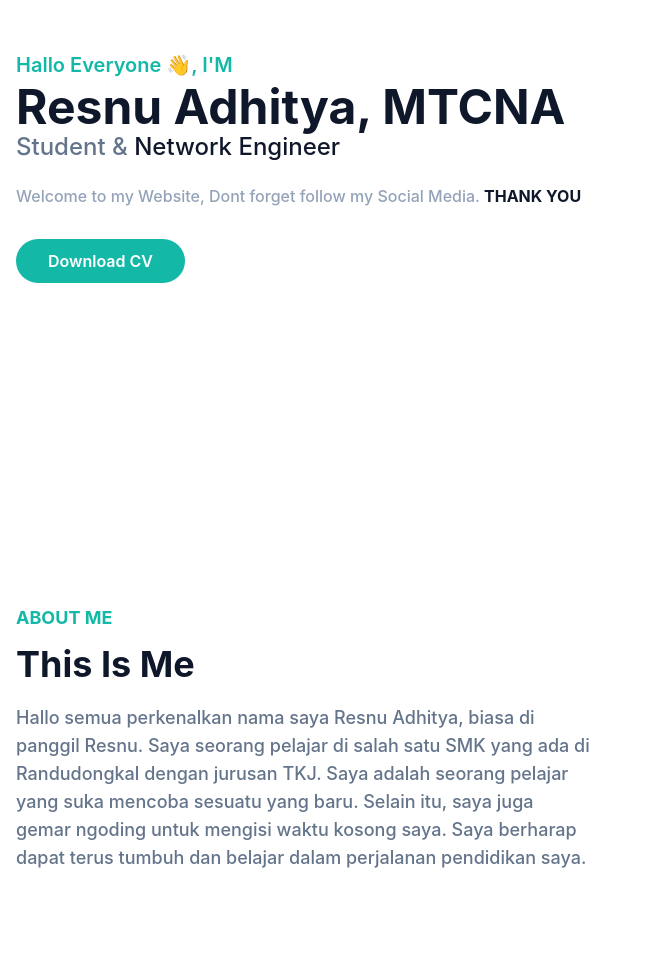
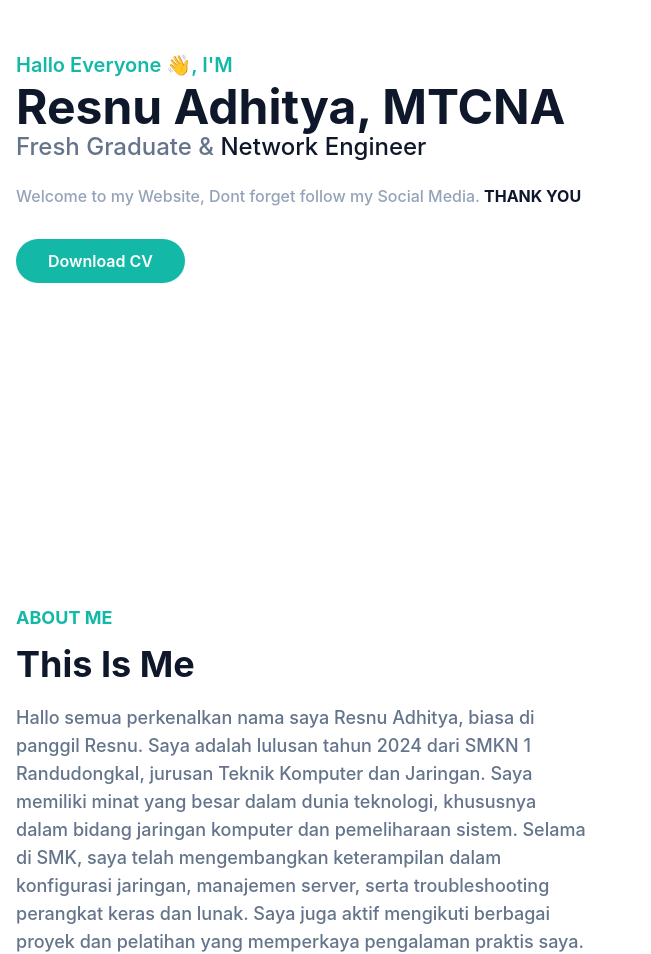
Before and after one commit to Resnu32/ResnuadhityaPortfolio, a website: page index.html in a window 1280 px wide. Shown: the part 280-1234 px from the top of the page, 0-651 px from the left. Drawn offline with Linux system fonts and the light colour scheme.

Commit message:
Update index.html

```diff
--- a/index.html
+++ b/index.html
@@ -71,7 +71,7 @@
             <div class="flex flex-wrap">
                 <div class="w-full self-center px-4 lg:w-1/2">
                     <h1 class="text-base font-semibold text-primary md:text-xl">Hallo Everyone 👋, I'M <span class="block font-bold text-dark text-4xl mt-1 lg:text-5xl dark:text-white">Resnu Adhitya, MTCNA</span></h1>
-                    <h2 class="font-medium text-slate-500 text-lg mb-5 lg:text-2xl">Student & <span class="text-dark dark:text-white ">Network Engineer</span></h2>
+                    <h2 class="font-medium text-slate-500 text-lg mb-5 lg:text-2xl">Fresh Graduate & <span class="text-dark dark:text-white ">Network Engineer</span></h2>
                     <p class="font-medium text-slate-400 mb-10 leading-relaxed">Welcome to my Website, Dont forget follow my Social Media. <span class="text-dark font-bold dark:text-white">THANK YOU</span></p>
 
                     <a href="https://drive.google.com/file/d/1oC9QkVQjX2VKDiae8o0Swbf2ERjVCadF/view?usp=drive_link" class="text-base font-semibold text-white bg-primary py-3 px-8 rounded-full hover:shadow-lg hover:opacity-80 transition duration-300 ease-in-out">Download CV</a>
@@ -97,7 +97,7 @@
                 <div class="w-full px-4 mb-10 lg:w-1/2">
                     <h4 class="font-bold uppercase text-primary text-lg mb-3">About Me</h4>
                     <h2 class="font-bold text-dark text-3xl mb-5 max-w-md lg:text-4xl dark:text-white">This Is Me</h2>
-                    <p class="font-medium text-base text-secondary max-w-xl lg:text-lg">Hallo semua perkenalkan nama saya Resnu Adhitya, biasa di panggil Resnu. Saya seorang pelajar di salah satu SMK yang ada di Randudongkal dengan jurusan TKJ. Saya adalah seorang pelajar yang suka mencoba sesuatu yang baru. Selain itu, saya juga gemar ngoding untuk mengisi waktu kosong saya. Saya berharap dapat terus tumbuh dan belajar dalam perjalanan pendidikan saya.</p>
+                    <p class="font-medium text-base text-secondary max-w-xl lg:text-lg">Hallo semua perkenalkan nama saya Resnu Adhitya, biasa di panggil Resnu. Saya adalah lulusan tahun 2024 dari SMKN 1 Randudongkal, jurusan Teknik Komputer dan Jaringan. Saya memiliki minat yang besar dalam dunia teknologi, khususnya dalam bidang jaringan komputer dan pemeliharaan sistem. Selama di SMK, saya telah mengembangkan keterampilan dalam konfigurasi jaringan, manajemen server, serta troubleshooting perangkat keras dan lunak. Saya juga aktif mengikuti berbagai proyek dan pelatihan yang memperkaya pengalaman praktis saya.</p>
                 </div>
                 <div class="w-full px-4 lg:w-1/2" id="sosmed">
                     <h3 class="font-semibold text-dark text-2xl mb-4 lg:text-3xl lg:pt-10 dark:text-white">My Social Media</h3>
```
